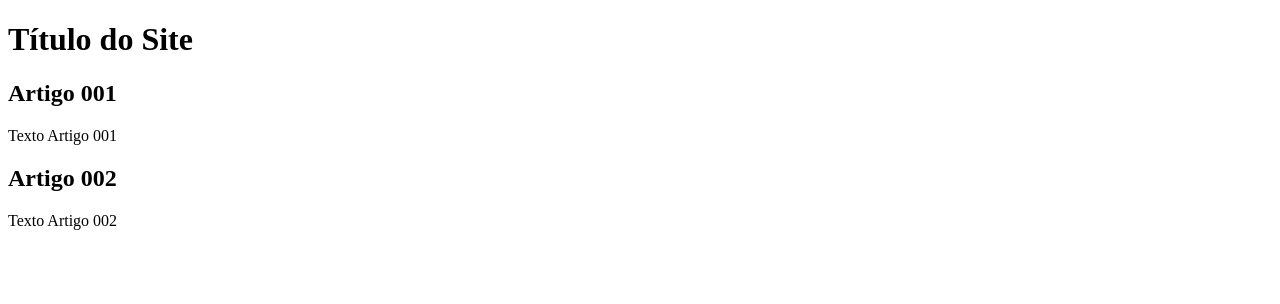
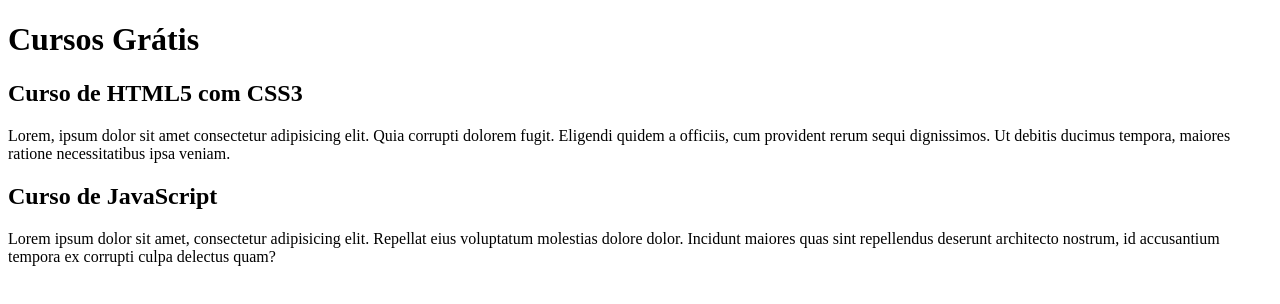
Before and after one commit to Torres-Neto/Projeto-site, a plain HTML site: page index.html in a window 1280 px wide. Drawn offline with Linux system fonts and the light colour scheme.

Commit message:
Comecei a escrever conteúdo

```diff
--- a/index.html
+++ b/index.html
@@ -9,15 +9,15 @@
 <body>
     <main>
         <header>
-            <h1>Título do Site</h1>
+            <h1>Cursos Grátis</h1>
         </header>
         <article>
-            <h2>Artigo 001</h2>
-            <p>Texto Artigo 001</p>
+            <h2>Curso de HTML5 com CSS3</h2>
+            <p>Lorem, ipsum dolor sit amet consectetur adipisicing elit. Quia corrupti dolorem fugit. Eligendi quidem a officiis, cum provident rerum sequi dignissimos. Ut debitis ducimus tempora, maiores ratione necessitatibus ipsa veniam.</p>
         </article>
         <article>
-            <h2>Artigo 002</h2>
-            <p>Texto Artigo 002</p>
+            <h2>Curso de JavaScript</h2>
+            <p>Lorem ipsum dolor sit amet, consectetur adipisicing elit. Repellat eius voluptatum molestias dolore dolor. Incidunt maiores quas sint repellendus deserunt architecto nostrum, id accusantium tempora ex corrupti culpa delectus quam?</p>
         </article>
     </main>
 </body>
```
